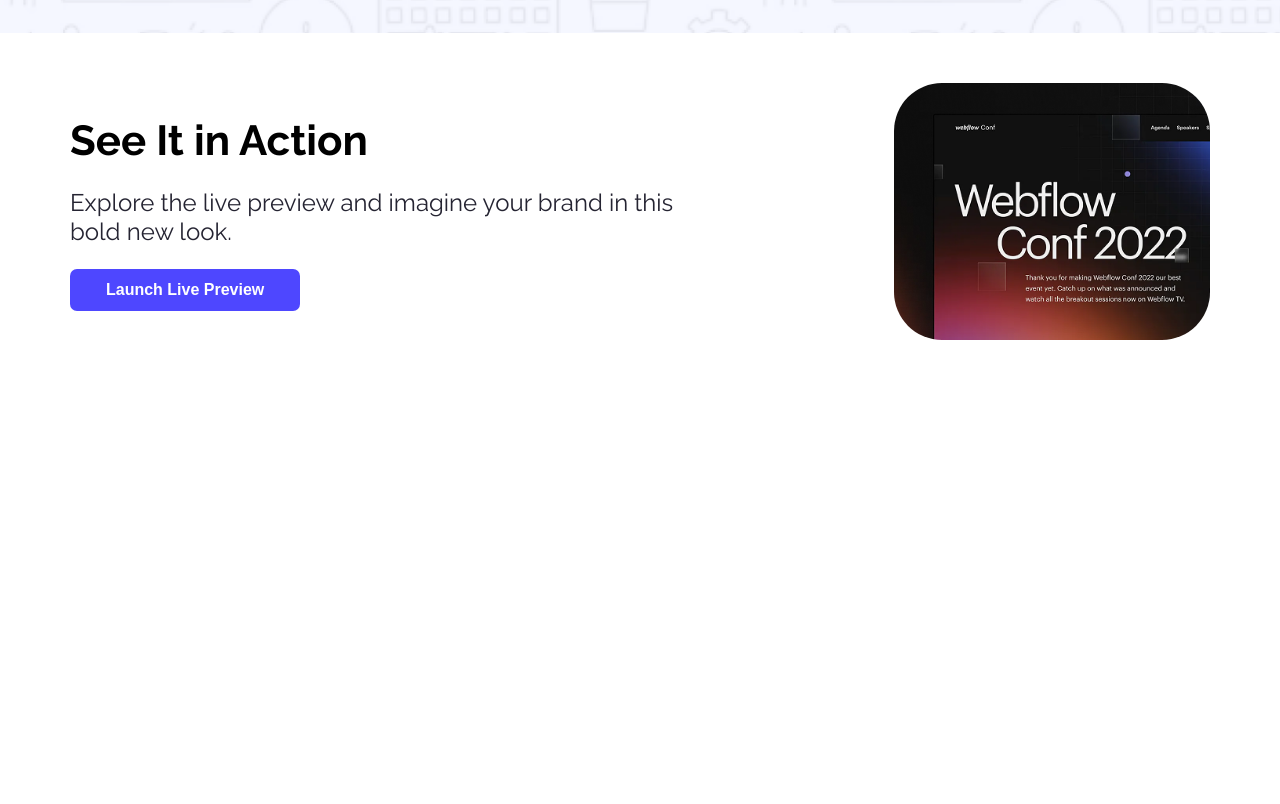
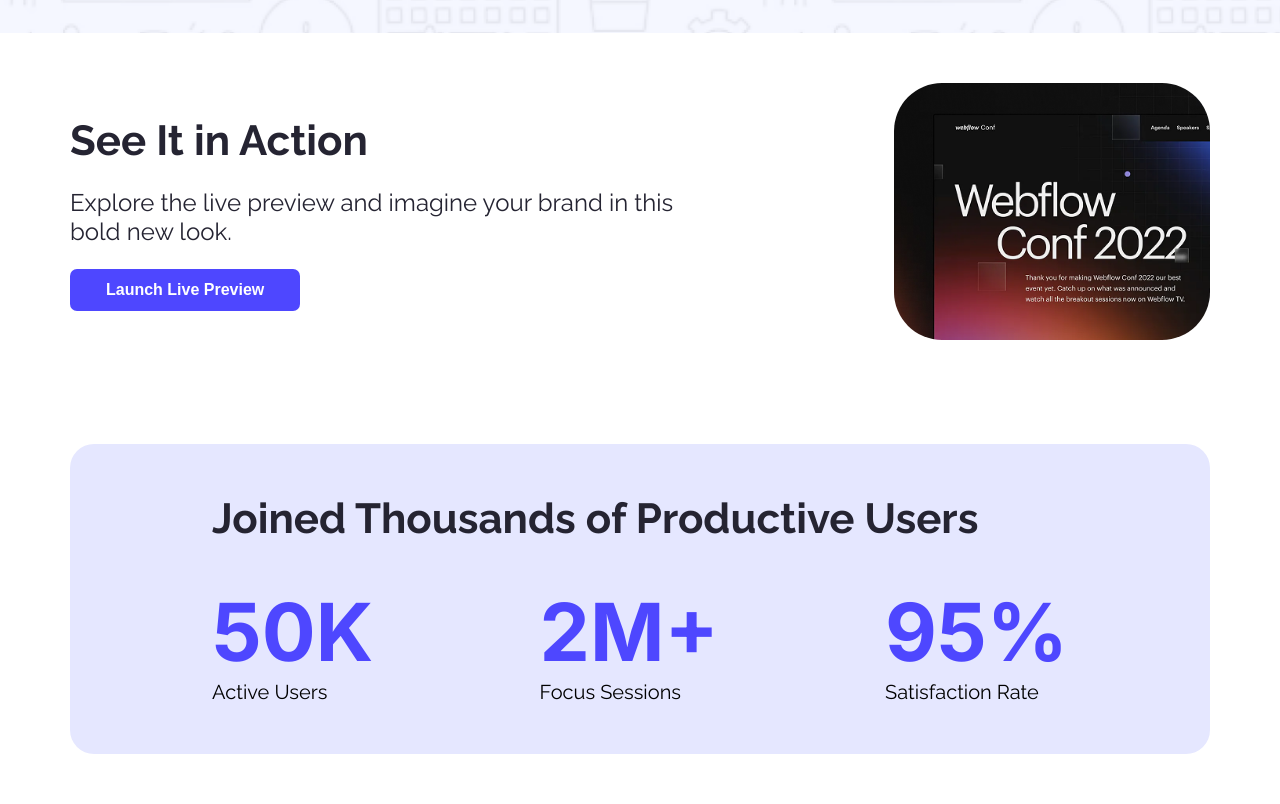
Before and after one commit to TanijRoy1/B12A01-landing-launchpad, a plain HTML site: page index.html in a window 1280 px wide. Shown: the part 665-1469 px from the top of the page. Before the commit the page ends 1059 px from the top, so only its background shows below. Drawn offline with Linux system fonts and the light colour scheme.

Commit message:
added productive users section

```diff
--- a/css/style.css
+++ b/css/style.css
@@ -21,7 +21,11 @@
     border: none;
     border-radius: 7px;
 }
-
+.heading{
+    color: #252432;
+    font-size: 42px;
+    font-weight: bold;
+}
 /* ----------header--------- */
 header{
     background-image: url(../Assets/Hero-bg.png);
@@ -61,8 +65,6 @@
     padding: 50px 0;
 }
 .action-left h1{
-    font-size: 42px;
-    font-weight: bold;
     margin-bottom: 23px;
 }
 .action-left p{
@@ -80,3 +82,25 @@
     width: 100%;
     border-radius: 48px;
 }
+
+/* --------users section----------  */
+.users-section .container{
+    background-color: #e5e7ff;
+    border-radius: 24px;
+    padding: 50px 142px;
+}
+.data-box{
+    display: flex;
+    align-items: center;
+    justify-content: space-between;
+    margin-top: 40px;
+}
+.data h1{
+    font-family: "Inter", sans-serif;
+    font-size: 80px;
+    font-weight: bold;
+    color: #4E47FF;
+}
+.data p{
+    font-size: 20px;
+}
--- a/index.html
+++ b/index.html
@@ -21,9 +21,10 @@
         </section>
     </header>
     <main>
+        <!-- -------action section----------- -->
         <section class="action-section m-auto">
             <div class="action-left">
-                <h1>See It in Action</h1>
+                <h1 class="heading">See It in Action</h1>
                 <p>
                     Explore the live preview and imagine your brand in this bold new look.
                 </p>
@@ -33,6 +34,26 @@
                 <img src="Assets/wc-mini.png" alt="">
             </div>
         </section>
+        <!-- ----------users section--------  -->
+        <section class="users-section m-auto">
+            <div class="container">
+                <h1 class="heading">Joined Thousands of Productive Users</h1>
+                <div class="data-box">
+                    <div class="data">
+                        <h1>50K</h1>
+                        <p>Active Users</p>
+                    </div>
+                    <div class="data">
+                        <h1>2M+</h1>
+                        <p>Focus Sessions</p>
+                    </div>
+                    <div class="data">
+                        <h1>95%</h1>
+                        <p>Satisfaction Rate</p>
+                    </div>
+                </div>
+            </div>
+        </section>
     </main>
     <footer>
 
```
